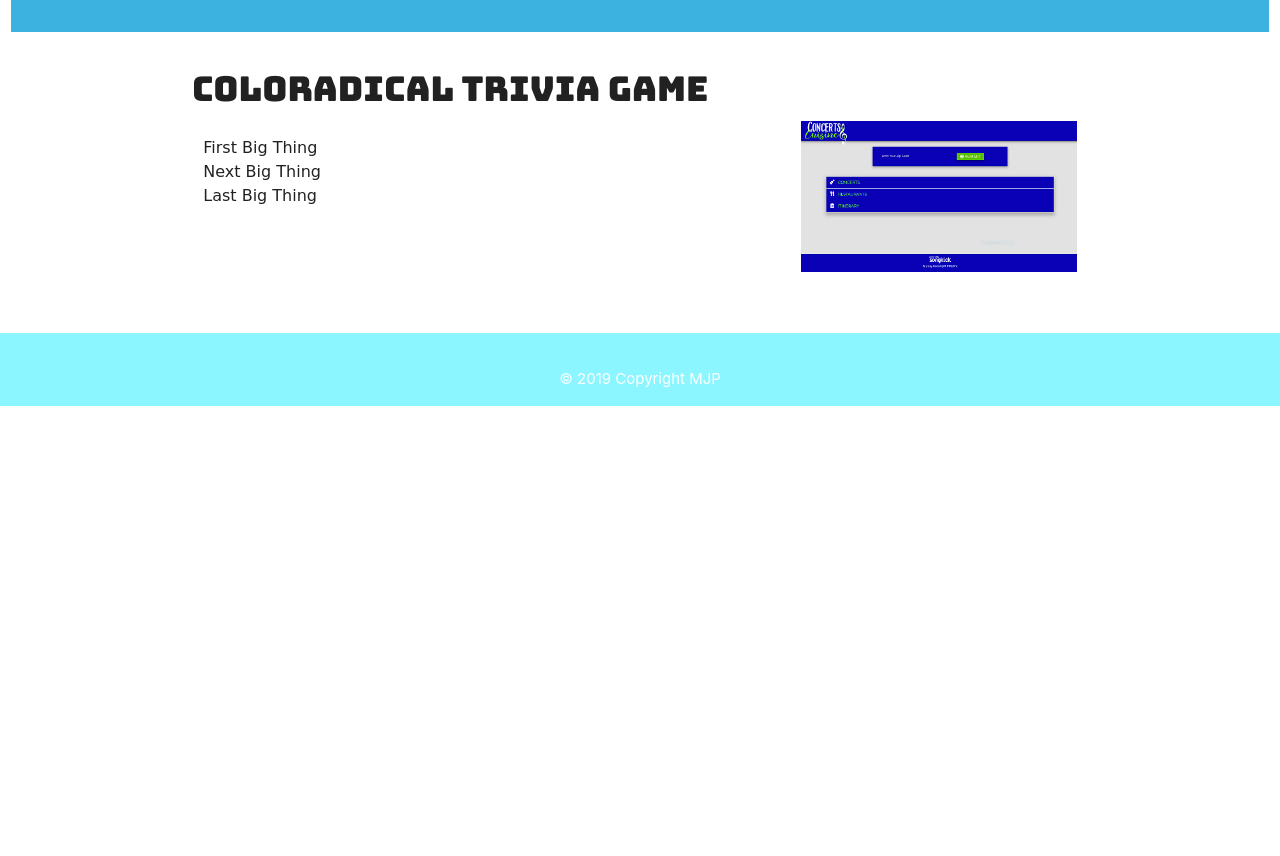
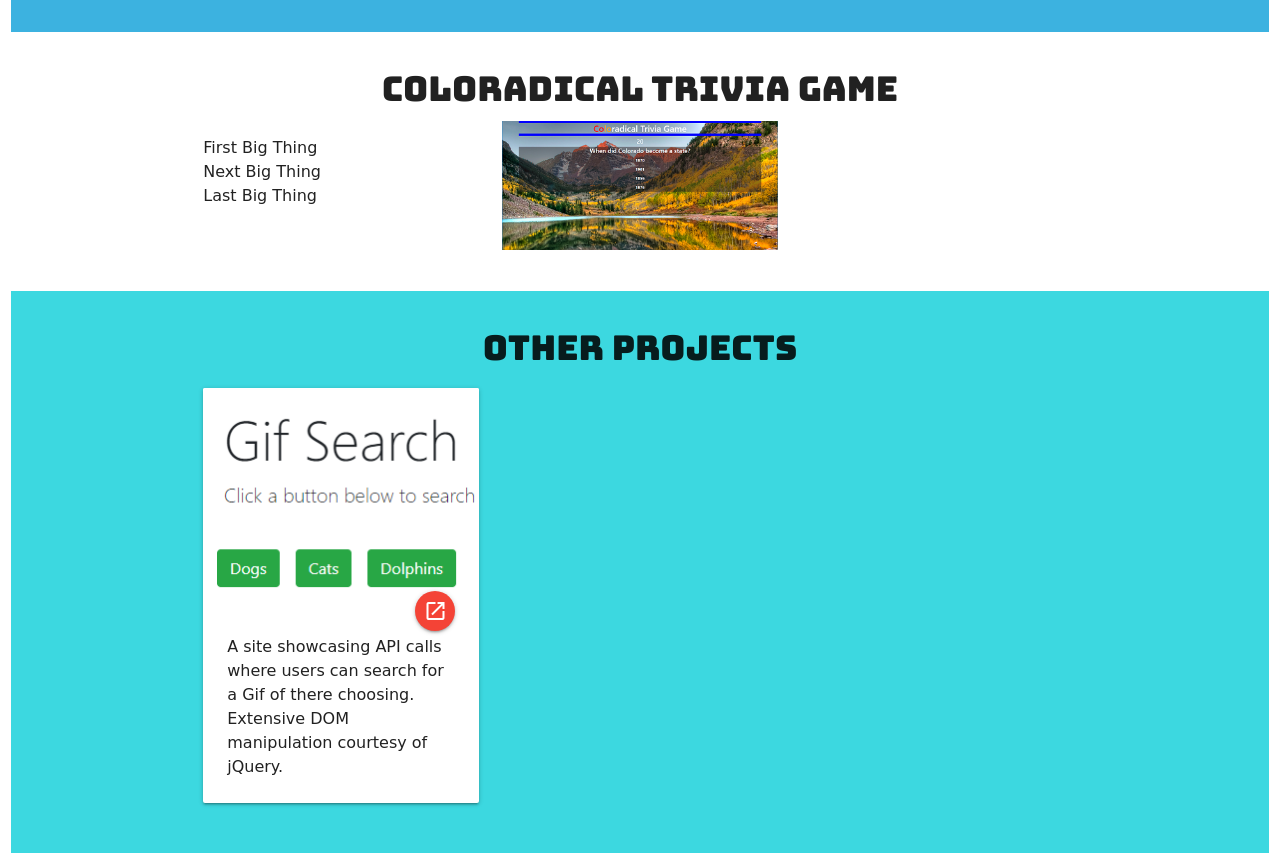
Before and after one commit to dirkcallaway/portfolio, a plain HTML site: page index.html in a window 1280 px wide. Shown: the part 1250-2106 px from the top of the page. Before the commit the page ends 1676 px from the top, so only its background shows below. Drawn offline with nearby package versions, Linux system fonts and the light colour scheme; a web font is replaced by a local one.

Commit message:
Cleaned up some code

```diff
--- a/assets/css/style.css
+++ b/assets/css/style.css
@@ -14,6 +14,10 @@
 #project1{
   background-color: #3CB2E0;
   /* #90caf9 */
+}
+
+#portfolio {
+  background-color: #3CD8E0;
 }
 
 .page-footer{
@@ -64,3 +68,7 @@ i {
   height:150px;
   width:auto;
 }
+
+.black {
+
+}
--- a/index.html
+++ b/index.html
@@ -15,6 +15,7 @@
 
 <body>
   <!--NavBar-->
+  <header>
   <div id="navbar" class="navbar-fixed">
     <nav>
       <div class="nav-wrapper">
@@ -27,9 +28,11 @@
       </div>
     </nav>
   </div>
-
+</header>
   <!--Content-->
+  <!-- <main> -->
   <div class="row">
+    <!-- Header Bar -->
     <div class="col s12 m12 l12">
       <div id="main" class="section scrollspy">
         <h1 class="bungeeShade">Matt Perroni</h1>
@@ -37,6 +40,7 @@
         <i class="medium material-icons">dashboard</i><i class="medium material-icons">device_hub</i><i class="medium material-icons">nature</i>
       </div>
 
+      <!-- About Me -->
       <div id="about" class="section scrollspy">
         <img id="profilePic" class="circle responsive-image" alt="Profile Picture" src="assets/images/mjpprofile1.jpg" />
         <div class="row">
@@ -88,14 +92,15 @@
         </div>
       </div>
 
+      <!-- Project Highlight 1 -->
       <div id="project1" class="section scrollspy">
         <div class="row">
           <div class="container">
-            <h4 class="bungee">Concerts & Cuisine</h4>
-            <div class="col s12 m4 14">
+            <h4 class="bungee center">Concerts & Cuisine</h4>
+            <div class="col s12 m4 l4">
               <img id="projectPic" class="responsive-image" alt="Concerts & Cuisine Project" src="assets/images/candc.PNG" />
             </div>
-            <div class="col s12 m8 14">
+            <div class="col s12 m8 l4">
               <ul>
                 <li class="lon">First Big Thing</li>
                 <li class="lon">Next Big Thing</li>
@@ -106,32 +111,56 @@
         </div>
       </div>
 
-      <div id="initialization" class="section scrollspy">
+      <!-- Project Highlight 2 -->
+      <div id="project2" class="section scrollspy">
         <div class="row">
           <div class="container">
-            <h4 class="bungee">Coloradical Trivia Game</h4>
-            <div class="col s12 m8 14">
+            <h4 class="bungee center">Coloradical Trivia Game</h4>
+            <div class="col s12 m8 l4">
               <ul>
                 <li class="lon">First Big Thing</li>
                 <li class="lon">Next Big Thing</li>
                 <li class="lon">Last Big Thing</li>
               </ul>
             </div>
-            <div class="col s12 m4 14">
-              <img id="projectPic" class="responsive-image" alt="Concerts & Cuisine Project" src="assets/images/candc.PNG" />
+            <div class="col s12 m4 l4">
+              <img id="projectPic" class="responsive-image" alt="Colorado Quiz Game" src="assets/images/trivia.PNG" />
+            </div>
+          </div>
+        </div>
+      </div>
+
+      <!-- Portfolio -->
+      <div id="portfolio" class="section scrollspy">
+        <div class="row">
+          <div class="container">
+            <h4 class="bungee center">Other Projects</h4>
+            <div class="col s12 m12 l4">
+
+              <!-- First Portfolio Card -->
+              <div class="card">
+                <div class="card-image">
+                  <img src="assets/images/giph.PNG">
+                  <a href="https://dirkcallaway.github.io/giphtastic/" target="_blank" class="btn-floating halfway-fab waves-effect waves-light red"><i class="material-icons">launch</i></a>
+                </div>
+                <div class="card-content">
+                  <p class="lon">A site showcasing API calls where users can search for a Gif of there choosing.  Extensive DOM manipulation courtesy of jQuery.</p>
+                </div>
+              </div>
+
             </div>
           </div>
         </div>
       </div>
     </div>
   </div>
-
+<!-- </main> -->
   <!--Footer-->
   <footer class="page-footer">
     <div class="container">
       <div class="row">
         <div class="col s12">
-          <p class="valign center">© 2019 Copyright MJP</p>
+          <p class="valign center lon">© 2019 Copyright MJP</p>
         </div>
       </div>
     </div>
```
Also changed, not shown: assets/images/giph.PNG (added), assets/images/trivia.PNG (added).
